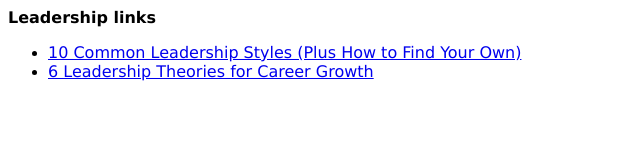
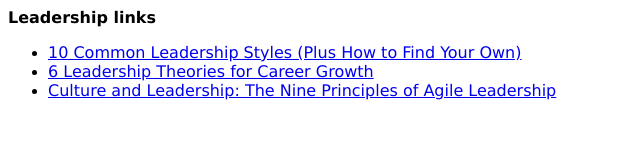
Before and after one commit to rajusblog/rajusblog.github.io, a plain HTML site: page index.html in a window 1280 px wide. Shown: the whole page, without its empty margins (0-640 px from the left). Drawn offline with Linux system fonts and the light colour scheme.

Commit message:
Update index.html

```diff
--- a/index.html
+++ b/index.html
@@ -2,4 +2,5 @@
 <ul>
 <li> <a style="font-family:verdana" href="https://www.indeed.com/career-advice/career-development/10-common-leadership-styles"> 10 Common Leadership Styles (Plus How to Find Your Own) </a> </li>
 <li> <a style="font-family:verdana" href="https://www.indeed.com/career-advice/career-development/leadership-styles-and-theories?from=cg_yt"> 6 Leadership Theories for Career Growth </a> </li>
+<li> <a style="font-family:verdana" href="https://www.agilebusiness.org/page/Resource_paper_nineprinciples"> Culture and Leadership: The Nine Principles of Agile Leadership </a> </li>
 </ul>
```
